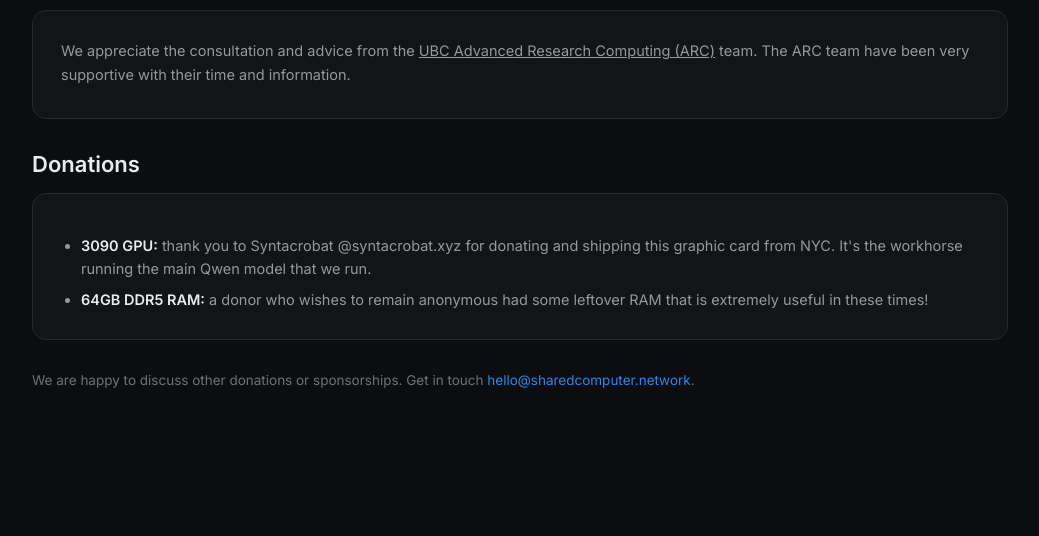
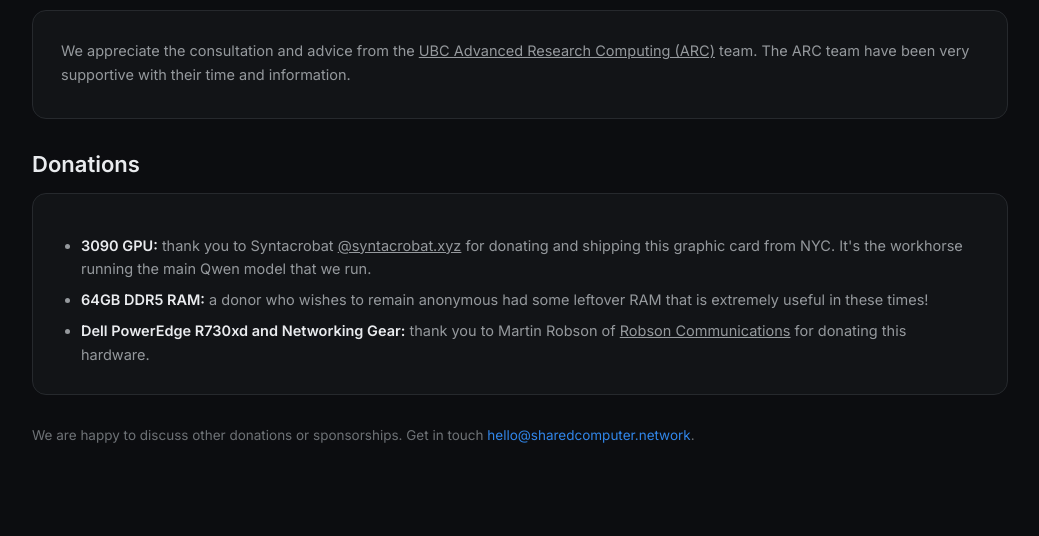
Before and after one commit to Z-Space-Society/Corliss, a Django app: template corliss/templates/about_supporters.html in a window 1280 px wide. Shown: the part 990-1526 px from the top of the page, without its empty margins (120-1159 px from the left). Before the commit the page ends 1378 px from the top, so only its background shows below. Run offline with Django 5.2, Linux system fonts and the light colour scheme; the template is opened without the code that fills it, so the values that code supplies are empty.

Commit message:
Supporters: credit Robson's donation, link Syntacrobat's handle
Co-Authored-By: Claude Opus 5.5 <noreply@anthropic.com>

```diff
--- a/corliss/templates/about_supporters.html
+++ b/corliss/templates/about_supporters.html
@@ -69,11 +69,15 @@
   <div class="card">
     <ul class="about-list">
       <li><strong>3090 GPU:</strong> thank you to Syntacrobat
-      @syntacrobat.xyz for donating and shipping this graphic card from NYC.
+      <a href="https://bsky.app/profile/syntacrobat.xyz" target="_blank"
+      rel="noopener">@syntacrobat.xyz</a> for donating and shipping this graphic card from NYC.
       It's the workhorse running the main Qwen model that we run.</li>
       <li><strong>64GB DDR5 RAM:</strong> a donor who wishes to remain
       anonymous had some leftover RAM that is extremely useful in these
       times!</li>
+      <li><strong>Dell PowerEdge R730xd and Networking Gear:</strong> thank you to Martin
+      Robson of <a href="https://robsoninc.com" target="_blank"
+      rel="noopener">Robson Communications</a> for donating this hardware.</li>
     </ul>
   </div>
 
```
